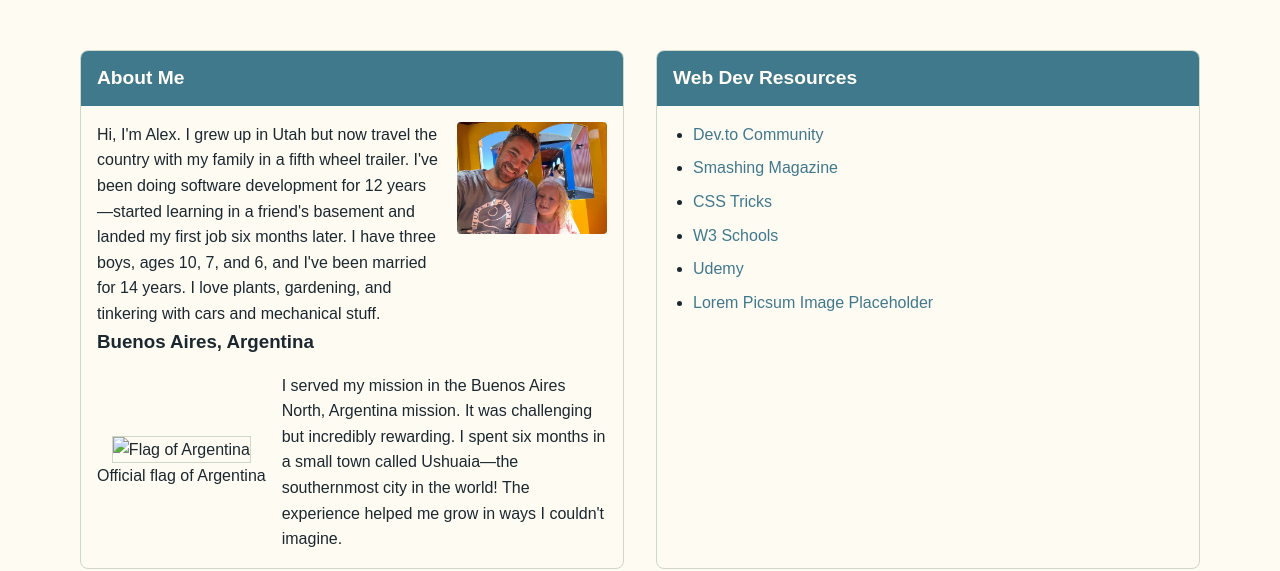
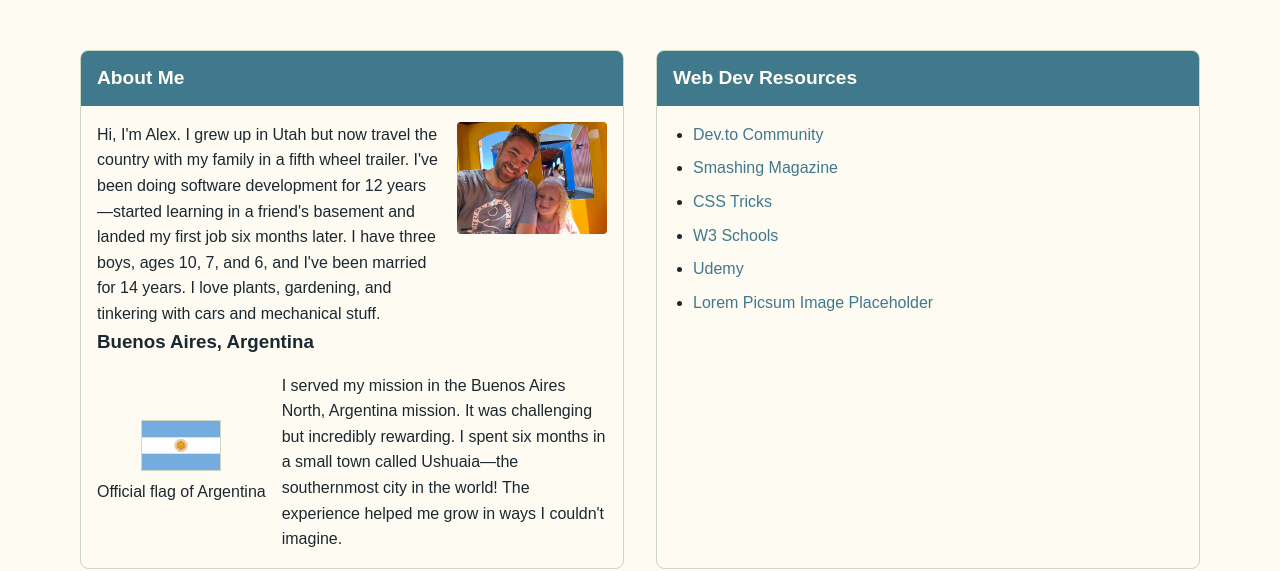
Before and after one commit to AlexLybbert/wdd131, a plain HTML site: page index.html in a window 1280 px wide. Shown: the part 265-836 px from the top of the page. Drawn offline with Linux system fonts and the light colour scheme; a web font is replaced by a local one.

Commit message:
Forgot to update image reference

```diff
--- a/index.html
+++ b/index.html
@@ -43,7 +43,7 @@
                 <h3>Buenos Aires, Argentina</h3>
                 <div class="location-grid">
                     <figure>
-                        <img src="images/Flag_of_Argentina.svg" alt="Flag of Argentina">
+                        <img src="images/flag_argentina.svg" alt="Flag of Argentina">
                         <figcaption>Official flag of Argentina</figcaption>
                     </figure>
                     <p>
```
